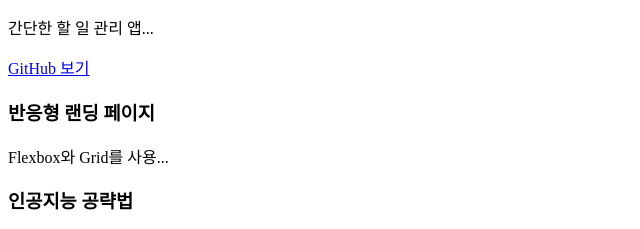
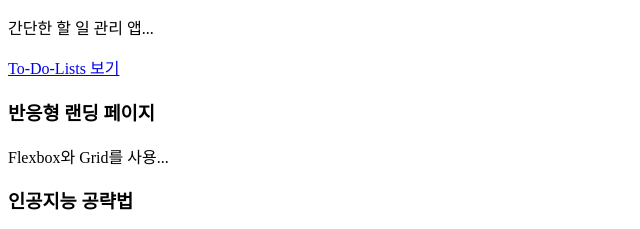
Before and after one commit to lsuliverl/study-day01-html-basic, a plain HTML site: page practice01/index.html in a window 1280 px wide. Shown: the part 2167-2396 px from the top of the page, 0-640 px from the left. Drawn offline with Linux system fonts and the light colour scheme.

Commit message:
To-Do 앱 링크 주소 변경

```diff
--- a/practice01/index.html
+++ b/practice01/index.html
@@ -44,8 +44,11 @@
                 <article>
                     <h3>To-Do 앱</h3>
                     <p>간단한 할 일 관리 앱...</p>
-                    <a href="https://github.com" target="_blank" rel="noopener noreferrer"
-                        >GitHub 보기</a
+                    <a
+                        href="https://www.notion.com/ko/templates/category/to-do-lists"
+                        target="_blank"
+                        rel="noopener noreferrer"
+                        >To-Do-Lists 보기</a
                     >
                 </article>
 
```
